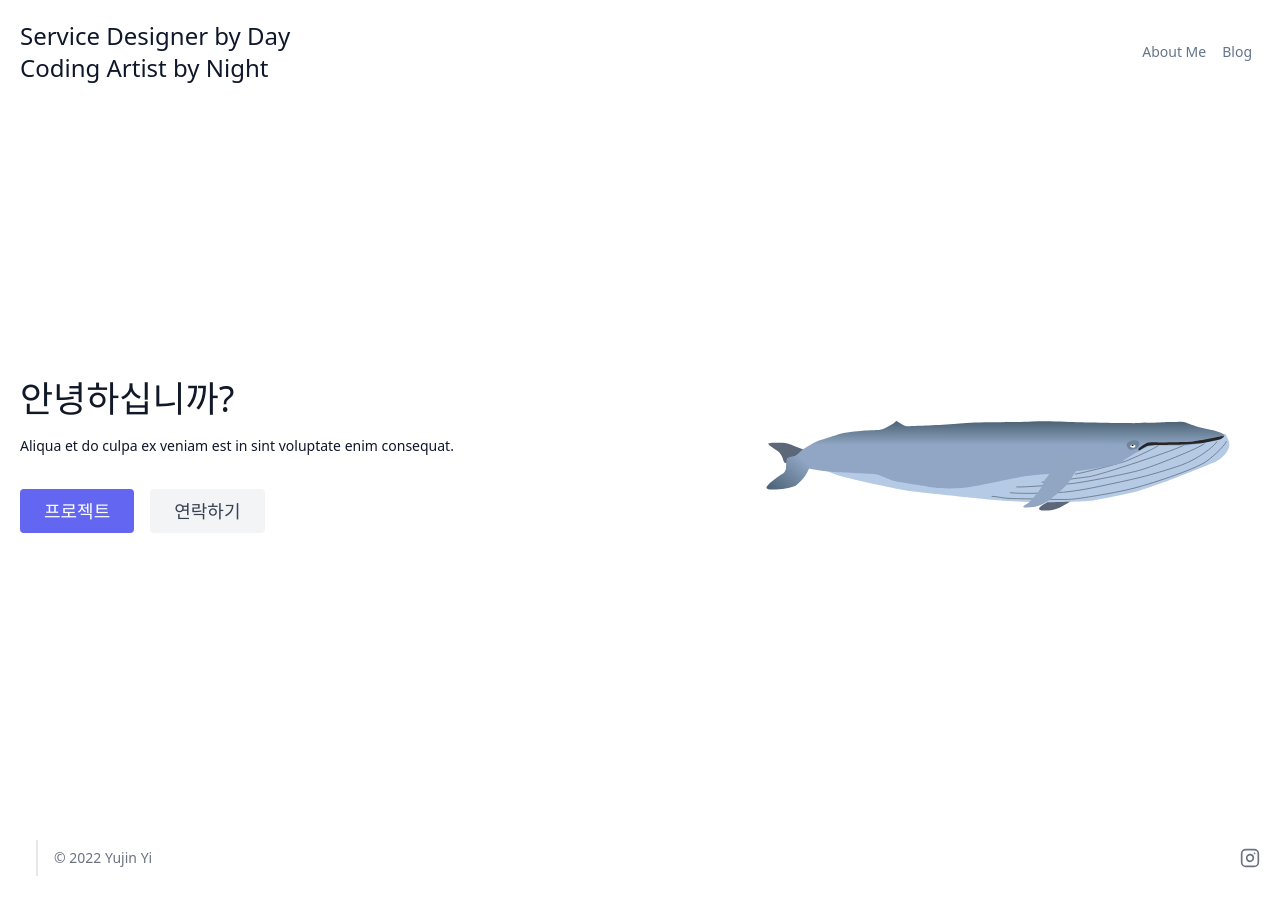
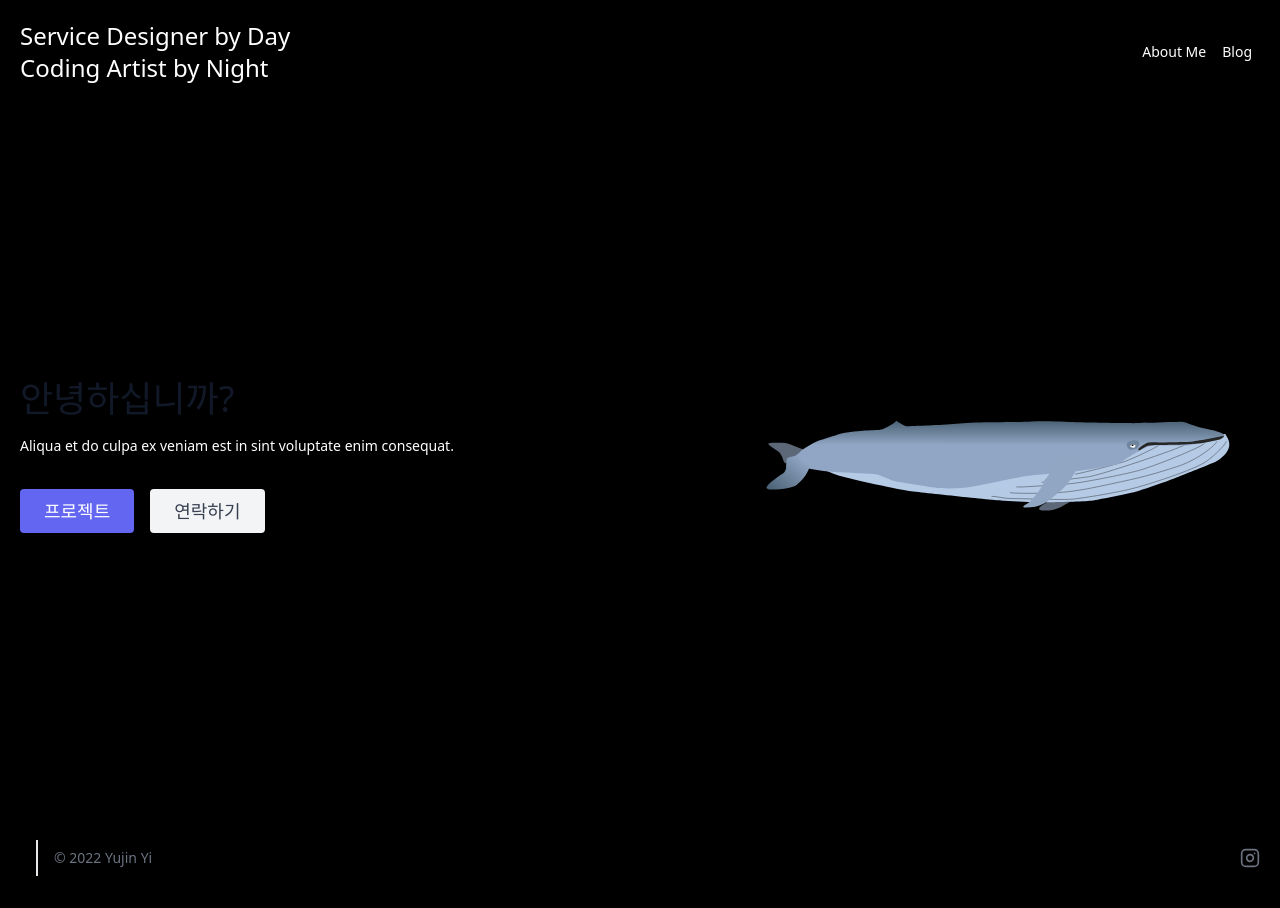
Before and after one commit to yiyujin/blog, a Next.js app: page / in a window 1280 px wide. Built offline with nearby package versions, Linux system fonts and the light colour scheme; no server answers.

Commit message:
bg to black

```diff
--- a/styles/globals.css
+++ b/styles/globals.css
@@ -3,15 +3,21 @@
 @tailwind utilities;
 
 .bg-primary{
-    @apply bg-white dark:bg-black
+    /* @apply bg-white dark:bg-black */
+
+    background-color: black;
 }
 
 h1, h2, h3, h4, h5, h6, p{
-    @apply text-slate-900 dark:text-white
+    /* @apply text-slate-900 dark:text-white */
+
+    color: white;
 }
 
 a{
-    @apply text-slate-500 hover:text-slate-700 dark:text-white
+    /* @apply text-slate-500 hover:text-slate-700 dark:text-white */
+
+    color: white;
 }
 
 p{
```
